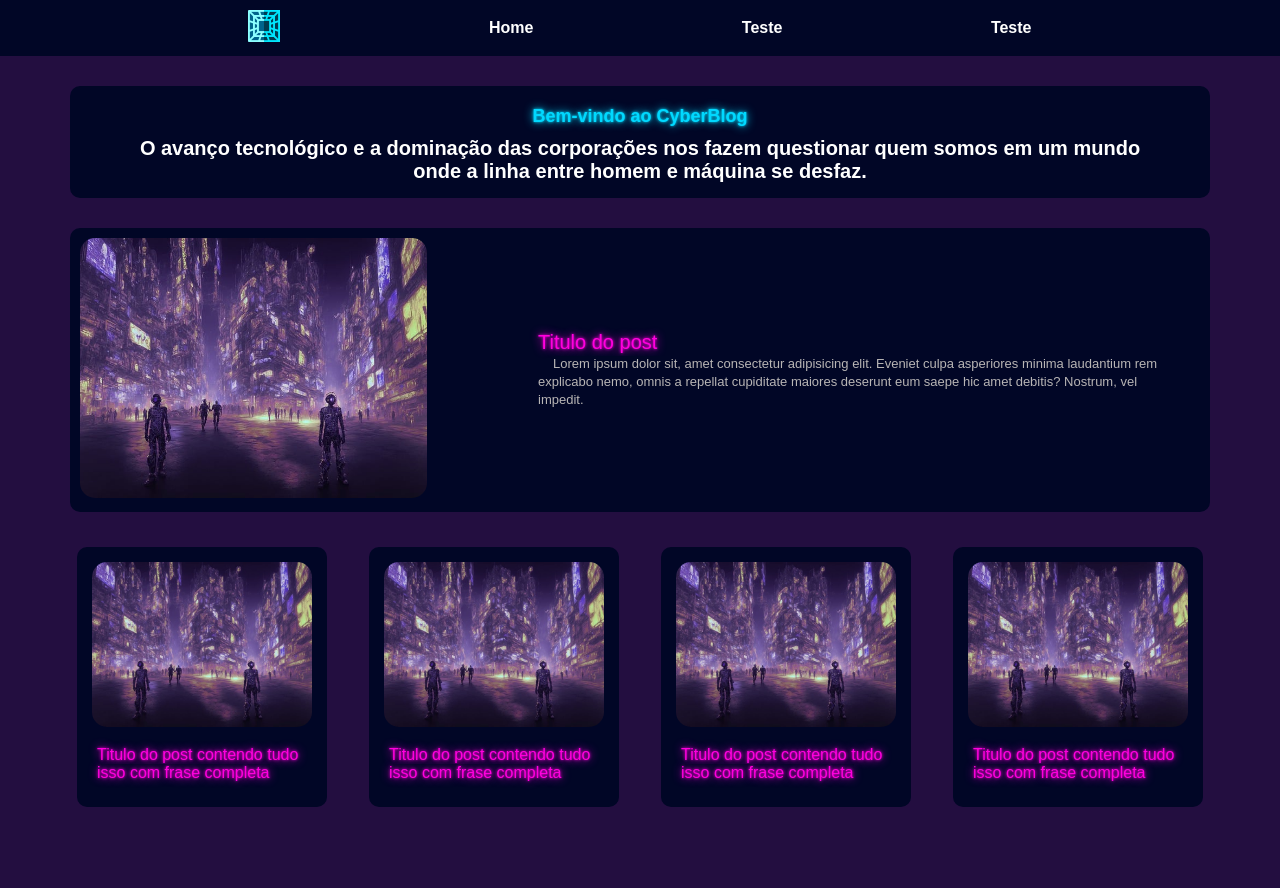
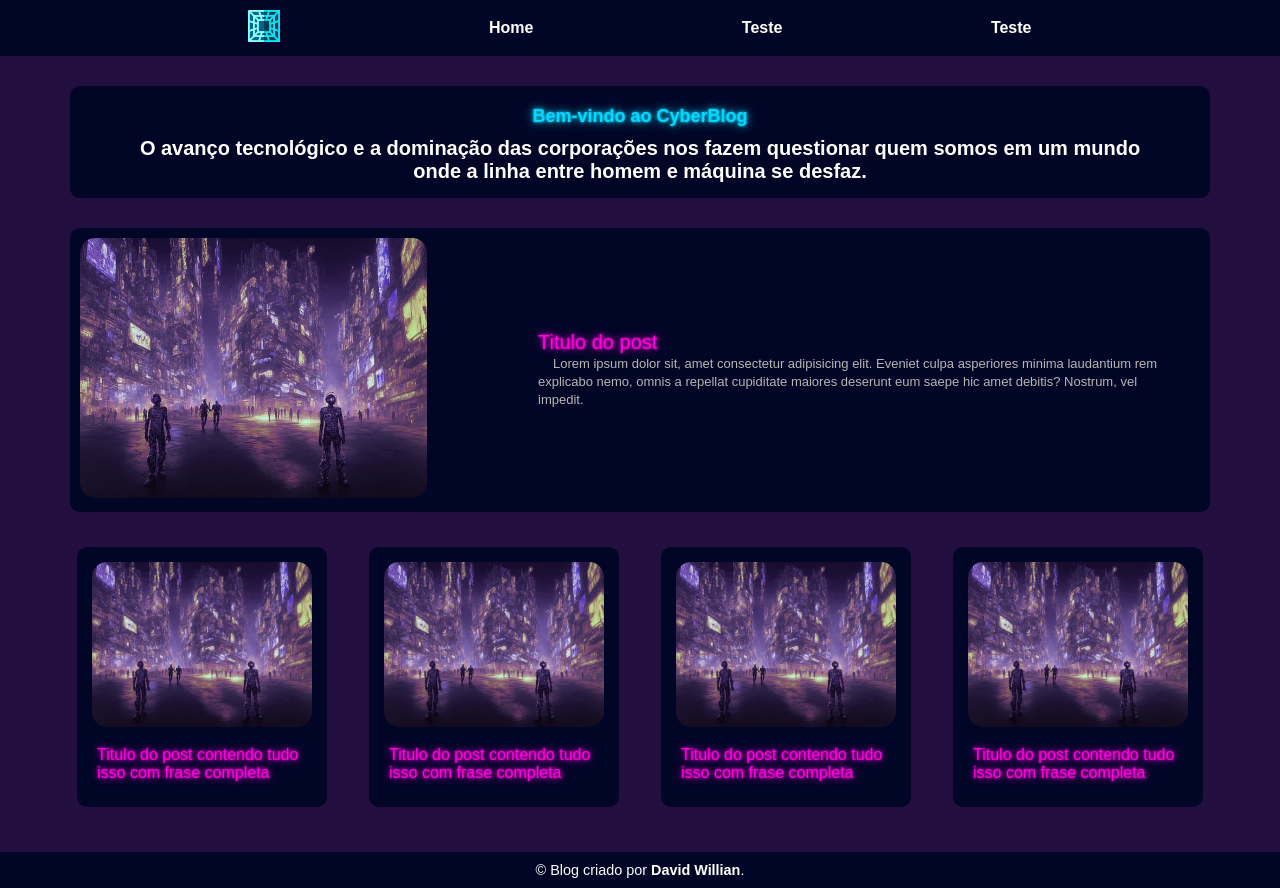
Before and after one commit to DavidWillian7/Cyber-Blog, an Angular app: page / in a window 1280 px wide. Before the commit the page ends 842 px from the top, so only its background shows below. Built offline with nearby package versions, Linux system fonts and the light colour scheme.

Commit message:
criando o component footer e estilizando

```diff
--- a/src/app/app.module.ts
+++ b/src/app/app.module.ts
@@ -8,6 +8,7 @@ import { WelcomeComponent } from './components/welcome/welcome.component';
 import { BigCardComponent } from './components/big-card/big-card.component';
 import { SmallCardComponent } from './components/small-card/small-card.component';
 import { HomeComponent } from './pages/home/home.component';
+import { FooterComponent } from './components/footer/footer.component';
 
 @NgModule({
   declarations: [
@@ -16,7 +17,8 @@ import { HomeComponent } from './pages/home/home.component';
     WelcomeComponent,
     BigCardComponent,
     SmallCardComponent,
-    HomeComponent
+    HomeComponent,
+    FooterComponent
   ],
   imports: [
     BrowserModule,
--- /dev/null
+++ b/src/app/components/footer/footer.component.css
@@ -0,0 +1,16 @@
+p{
+    font-size: 0.9em;
+    background-color: #010626;
+    text-align: center;
+}
+
+p > a{
+    background-color: #010626;
+    text-decoration: none;
+    font-weight: bold;
+}
+
+p > a:hover{
+    color: #00d9ff;
+    text-shadow: 0 0 10px #00d9ff, 0 0 3px;
+}
--- /dev/null
+++ b/src/app/components/footer/footer.component.html
@@ -0,0 +1 @@
+<p>&copy; Blog criado por <a href="https://github.com/DavidWillian7" target="_blank">David Willian</a>.</p>
--- a/src/app/pages/home/home.component.css
+++ b/src/app/pages/home/home.component.css
@@ -1,3 +1,7 @@
+main{
+    margin-bottom: 40px;
+}
+
 .small-articles{
     max-width: 1200px;
     margin: 30px auto;
@@ -6,3 +10,8 @@
     justify-content: space-evenly;
     flex-wrap: wrap;
 }
+
+footer{
+    background-color: #010626;
+    padding: 10px;
+}
--- a/src/app/pages/home/home.component.html
+++ b/src/app/pages/home/home.component.html
@@ -40,3 +40,7 @@
         </app-small-card>
     </article>
 </main>
+
+<footer>
+    <app-footer></app-footer>
+</footer>
```
Also changed, not shown: src/app/components/footer/footer.component.ts (added, +10 -0 lines).
